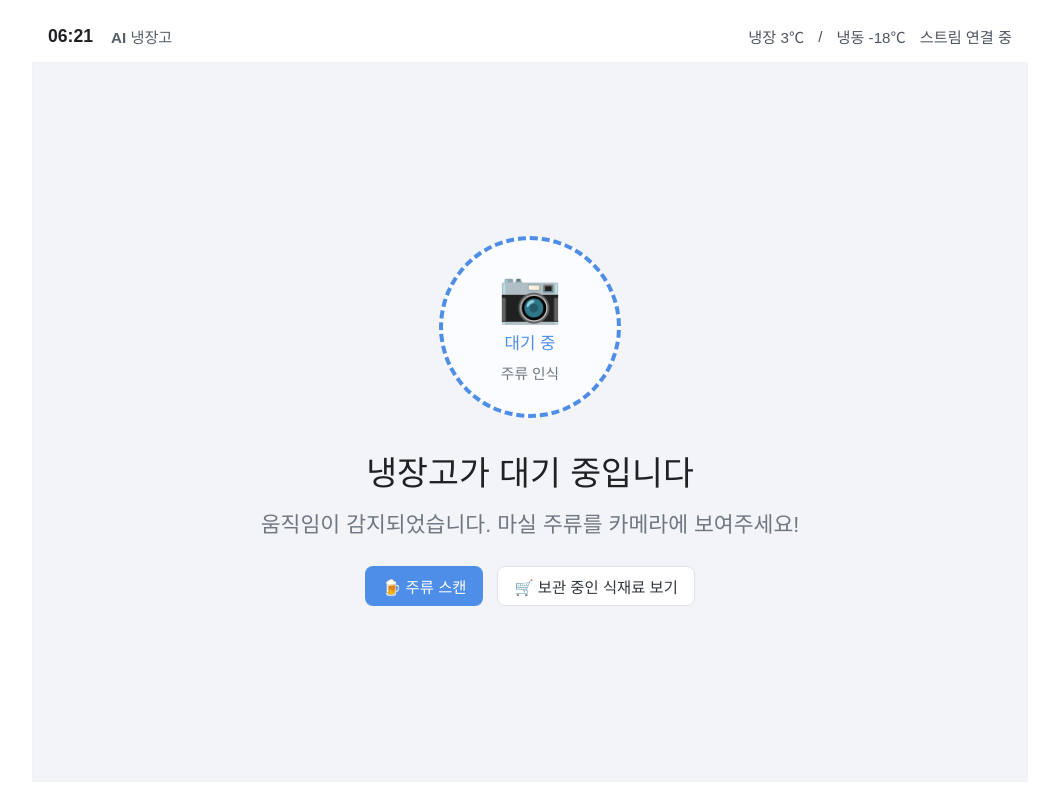
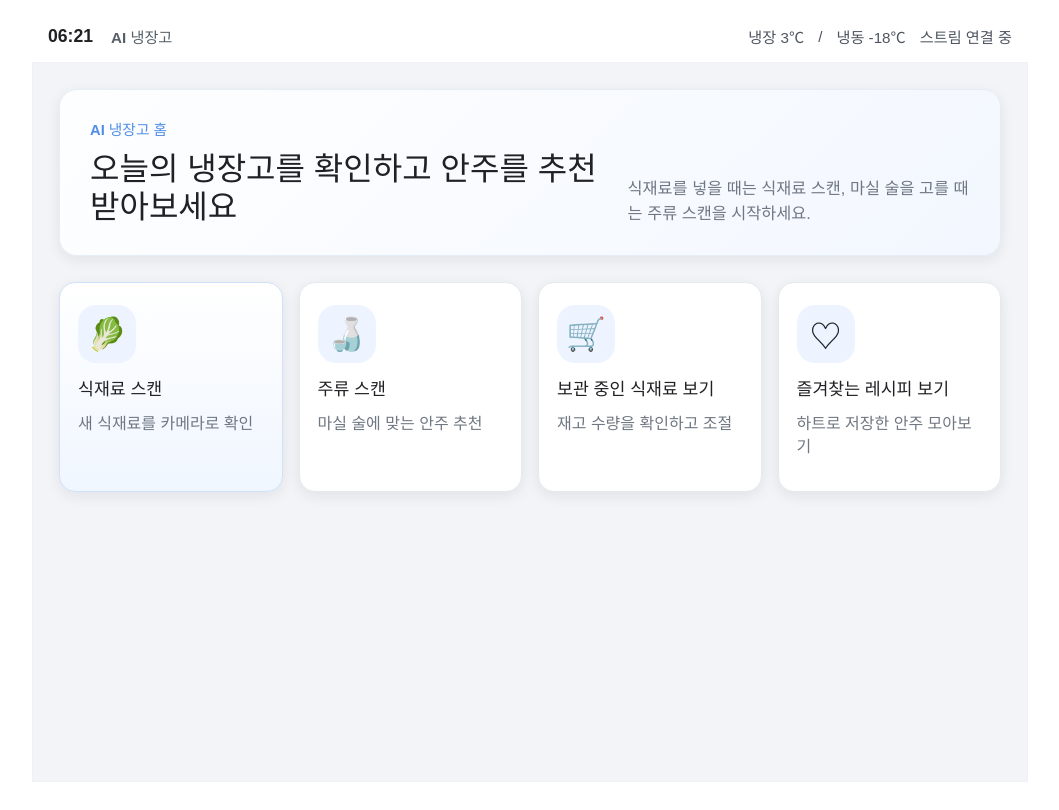
Before and after one commit to DCLab-project/Alcoholic-FE, a React (Vite) app: page / in a window 1280 px wide. Shown: the whole page, without its empty margins (110-1169 px from the left). Built offline with nearby package versions, Linux system fonts and the light colour scheme; no server answers.

Commit message:
feat(fe): 메인 홈 화면 및 스캔 진입 구조 개편 (#7)

```diff
--- a/src/components/AppShell.tsx
+++ b/src/components/AppShell.tsx
@@ -3,23 +3,19 @@ import { useLocation, useNavigate } from "react-router-dom";
 import { useAppState } from "../hooks/useAppState";
 
 function canAutoNavigateToDetected(pathname: string) {
-  if (pathname === "/detected-ingredients") {
-    return false;
-  }
+  return pathname !== "/scan/ingredient";
+}
 
-  if (pathname.startsWith("/recommendations/")) {
-    return false;
-  }
-
-  return true;
+function canAutoNavigateToLiquorScan(pathname: string) {
+  return pathname !== "/scan/liquor";
 }
 
 export function AppShell({ children }: PropsWithChildren) {
-  const { pendingIngredients, recommendations, systemStatus } = useAppState();
+  const { activeAlcohol, pendingIngredients, systemStatus } = useAppState();
   const location = useLocation();
   const navigate = useNavigate();
   const previousPendingCountRef = useRef(pendingIngredients.length);
-  const previousRecommendationCountRef = useRef(recommendations.length);
+  const previousAlcoholIdRef = useRef(activeAlcohol?.id ?? null);
   const [clockLabel, setClockLabel] = useState(() =>
     new Intl.DateTimeFormat("ko-KR", {
       hour: "2-digit",
@@ -49,22 +45,23 @@ export function AppShell({ children }: PropsWithChildren) {
     const hasNewDetectedIngredient = pendingIngredients.length > previousPendingCount;
 
     if (hasNewDetectedIngredient && canAutoNavigateToDetected(location.pathname)) {
-      navigate("/detected-ingredients");
+      navigate("/scan/ingredient");
     }
 
     previousPendingCountRef.current = pendingIngredients.length;
   }, [location.pathname, navigate, pendingIngredients.length]);
 
   useEffect(() => {
-    const previousRecommendationCount = previousRecommendationCountRef.current;
-    const hasNewRecommendations = recommendations.length > previousRecommendationCount;
+    const nextAlcoholId = activeAlcohol?.id ?? null;
+    const hasNewAlcoholDetection =
+      Boolean(nextAlcoholId) && nextAlcoholId !== previousAlcoholIdRef.current;
 
-    if (hasNewRecommendations && location.pathname !== "/recommendations") {
-      navigate("/recommendations");
+    if (hasNewAlcoholDetection && canAutoNavigateToLiquorScan(location.pathname)) {
+      navigate("/scan/liquor");
     }
 
-    previousRecommendationCountRef.current = recommendations.length;
-  }, [location.pathname, navigate, recommendations.length]);
+    previousAlcoholIdRef.current = nextAlcoholId;
+  }, [activeAlcohol?.id, location.pathname, navigate]);
 
   return (
     <div className="tablet-app">
--- a/src/pages/Main/MainPage.tsx
+++ b/src/pages/Main/MainPage.tsx
@@ -1,43 +1,32 @@
-import { Link } from "react-router-dom";
+import { Link, useNavigate } from "react-router-dom";
 import { useAppState } from "../../hooks/useAppState";
 
 export function MainPage() {
+  const navigate = useNavigate();
   const {
-    activeAlcohol,
-    errorMessage,
+    isAwaitingIngredientDetection,
     isAwaitingLiquorDetection,
-    isRefreshingRecommendations,
+    isStartingIngredientScan,
     isStartingLiquorScan,
     recommendations,
+    startIngredientScan,
     startLiquorScan,
   } = useAppState();
   const hasReadyRecommendations = recommendations.length > 0;
-  const liquorStatusLabel = activeAlcohol
-    ? isRefreshingRecommendations
-      ? "추천 중"
-      : hasReadyRecommendations
-        ? "준비 완료"
-        : errorMessage
-          ? "재시도 필요"
-          : "인식 완료"
-    : isAwaitingLiquorDetection
-      ? "스캔 중"
-      : "대기 중";
-  const liquorStatusDescription = activeAlcohol
-    ? isRefreshingRecommendations
-      ? `${activeAlcohol.name}에 맞는 안주를 추천하고 있습니다.`
-      : hasReadyRecommendations
-        ? `${activeAlcohol.name} 추천 3가지를 준비했습니다.`
-        : errorMessage
-          ? "추천을 다시 받아오지 못했습니다. 다시 감지해 주세요."
-          : `${activeAlcohol.name} 감지 완료`
-    : isAwaitingLiquorDetection
-      ? "카메라에서 주류를 인식하고 있습니다. 잠시만 기다려주세요."
-      : "움직임이 감지되었습니다. 마실 주류를 카메라에 보여주세요!";
-  const cameraEmoji = activeAlcohol?.icon ?? "📷";
-  const isRingActive = isAwaitingLiquorDetection || (activeAlcohol && isRefreshingRecommendations);
+
+  async function handleStartIngredientScan() {
+    navigate("/scan/ingredient");
+
+    try {
+      await startIngredientScan();
+    } catch {
+      return;
+    }
+  }
 
   async function handleStartLiquorScan() {
+    navigate("/scan/liquor");
+
     try {
       await startLiquorScan();
     } catch {
@@ -46,75 +35,64 @@ export function MainPage() {
   }
 
   return (
-    <section className="screen-panel screen-panel--centered">
-      <div className="home-screen">
-        <div className={`camera-ring ${isRingActive ? "camera-ring--active" : ""}`}>
-          <span className="camera-ring__emoji">{cameraEmoji}</span>
-          <strong className="camera-ring__status">{liquorStatusLabel}</strong>
-          <span className="camera-ring__name">
-            {activeAlcohol ? activeAlcohol.name : isAwaitingLiquorDetection ? "인식 대기" : "주류 인식"}
-          </span>
+    <section className="screen-panel home-dashboard">
+      <div className="home-dashboard__hero">
+        <div>
+          <span className="home-dashboard__eyebrow">AI 냉장고 홈</span>
+          <h1>오늘의 냉장고를 확인하고 안주를 추천받아보세요</h1>
+        </div>
+        <p>
+          식재료를 넣을 때는 식재료 스캔, 마실 술을 고를 때는 주류 스캔을
+          시작하세요.
+        </p>
       </div>
 
-        <div className="home-screen__copy">
-          <h1>
-            {activeAlcohol
-              ? `${activeAlcohol.name} 인식 완료`
-              : isAwaitingLiquorDetection
-                ? "주류를 인식하는 중입니다"
-                : "냉장고가 대기 중입니다"}
-          </h1>
-          <p>{liquorStatusDescription}</p>
-        </div>
+      <div className="home-dashboard__grid">
+        <button
+          className="home-action-card home-action-card--primary"
+          disabled={isStartingIngredientScan || isAwaitingIngredientDetection}
+          onClick={() => void handleStartIngredientScan()}
+          type="button"
+        >
+          <span className="home-action-card__icon">🥬</span>
+          <strong>식재료 스캔</strong>
+          <span>
+            {isStartingIngredientScan || isAwaitingIngredientDetection
+              ? "식재료 인식 중"
+              : "새 식재료를 카메라로 확인"}
+          </span>
+        </button>
 
-        <div className="home-screen__actions">
         <button
-            className="button button--primary"
+          className="home-action-card"
           disabled={isStartingLiquorScan || isAwaitingLiquorDetection}
           onClick={() => void handleStartLiquorScan()}
           type="button"
         >
-            {isStartingLiquorScan
-              ? "주류 스캔 요청 중..."
-              : isAwaitingLiquorDetection
-                ? "주류 스캔 중..."
-                : "🍺 주류 스캔"}
+          <span className="home-action-card__icon">🍶</span>
+          <strong>주류 스캔</strong>
+          <span>
+            {isStartingLiquorScan || isAwaitingLiquorDetection
+              ? "주류 인식 중"
+              : "마실 술에 맞는 안주 추천"}
+          </span>
         </button>
-          <Link className="button button--light" to="/inventory">
-            🛒 보관 중인 식재료 보기
+
+        <Link className="home-action-card" to="/inventory">
+          <span className="home-action-card__icon">🛒</span>
+          <strong>보관 중인 식재료 보기</strong>
+          <span>재고 수량을 확인하고 조절</span>
         </Link>
-          {activeAlcohol ? (
-            hasReadyRecommendations ? (
-              <Link className="button button--ghost" to="/recommendations">
-                🍽 추천 결과 다시 보기
+
+        <Link className="home-action-card" to="/favorites">
+          <span className="home-action-card__icon">♡</span>
+          <strong>즐겨찾는 레시피 보기</strong>
+          <span>
+            {hasReadyRecommendations
+              ? "저장한 레시피와 최근 추천 확인"
+              : "하트로 저장한 안주 모아보기"}
+          </span>
         </Link>
-            ) : (
-              <button className="button button--ghost" disabled type="button">
-                {isRefreshingRecommendations ? "추천 준비 중..." : "추천 결과 대기 중"}
-              </button>
-            )
-          ) : null}
-        </div>
-
-        {activeAlcohol ? (
-          <div className="home-screen__hint-box">
-            <p className="home-screen__hint">최근 감지된 주류: {activeAlcohol.name}</p>
-            <p className="home-screen__hint home-screen__hint--strong">
-              {isRefreshingRecommendations
-                ? "추천 중입니다. 결과가 도착하면 자동으로 추천 화면을 열어줍니다."
-                : hasReadyRecommendations
-                  ? "추천 결과가 준비되었습니다."
-                  : "다음 추천 요청을 대기 중입니다."}
-            </p>
-          </div>
-        ) : isAwaitingLiquorDetection ? (
-          <div className="home-screen__hint-box">
-            <p className="home-screen__hint">주류 스캔 요청이 접수되었습니다.</p>
-            <p className="home-screen__hint home-screen__hint--strong">
-              인식 결과가 오면 자동으로 추천 흐름을 이어갑니다.
-            </p>
-          </div>
-        ) : null}
       </div>
     </section>
   );
--- a/src/styles/index.css
+++ b/src/styles/index.css
@@ -53,6 +53,22 @@ textarea {
 
 button {
   cursor: pointer;
+}
+
+input {
+  width: 100%;
+  min-height: 40px;
+  padding: 0 12px;
+  border: 1px solid #dfe3e8;
+  border-radius: 10px;
+  background: #ffffff;
+  color: var(--text-main);
+  outline: none;
+}
+
+input:focus {
+  border-color: var(--blue);
+  box-shadow: 0 0 0 3px rgba(79, 142, 232, 0.14);
 }
 
 .tablet-app {
@@ -194,6 +210,119 @@ button {
   color: #606973;
 }
 
+.button--compact {
+  min-height: 32px;
+  padding: 0 10px;
+  font-size: 0.82rem;
+}
+
+.home-dashboard {
+  display: grid;
+  align-content: start;
+  gap: 26px;
+}
+
+.home-dashboard__hero {
+  min-height: 164px;
+  padding: 28px 30px;
+  display: grid;
+  grid-template-columns: 1.2fr 0.8fr;
+  align-items: end;
+  gap: 24px;
+  border-radius: 18px;
+  background:
+    linear-gradient(135deg, rgba(255, 255, 255, 0.94), rgba(242, 247, 255, 0.92)),
+    linear-gradient(120deg, #eaf3ff, #f7fafc);
+  border: 1px solid #e5edf7;
+  box-shadow: var(--shadow);
+}
+
+.home-dashboard__eyebrow {
+  display: inline-flex;
+  margin-bottom: 12px;
+  color: var(--blue);
+  font-size: 0.92rem;
+  font-weight: 800;
+}
+
+.home-dashboard__hero h1 {
+  max-width: 560px;
+  margin: 0;
+  font-size: 2rem;
+  line-height: 1.18;
+  font-weight: 900;
+}
+
+.home-dashboard__hero p {
+  margin: 0;
+  color: var(--text-sub);
+  font-size: 1.02rem;
+  line-height: 1.55;
+}
+
+.home-dashboard__grid {
+  display: grid;
+  grid-template-columns: repeat(4, minmax(0, 1fr));
+  gap: 16px;
+}
+
+.home-action-card {
+  min-height: 210px;
+  padding: 22px 18px;
+  border: 1px solid #e6e9ee;
+  border-radius: 16px;
+  background: #ffffff;
+  box-shadow: var(--shadow);
+  display: grid;
+  align-content: start;
+  justify-items: start;
+  gap: 12px;
+  color: var(--text-main);
+  text-align: left;
+  transition:
+    transform 140ms ease,
+    border-color 140ms ease,
+    box-shadow 140ms ease;
+}
+
+.home-action-card:hover {
+  transform: translateY(-2px);
+  border-color: #d3e2f7;
+  box-shadow: 0 10px 24px rgba(15, 23, 42, 0.11);
+}
+
+.home-action-card:disabled {
+  opacity: 0.66;
+  cursor: wait;
+  transform: none;
+}
+
+.home-action-card--primary {
+  border-color: #cfe1fb;
+  background: linear-gradient(180deg, #ffffff, #f0f6ff);
+}
+
+.home-action-card__icon {
+  width: 58px;
+  height: 58px;
+  border-radius: 18px;
+  display: inline-flex;
+  align-items: center;
+  justify-content: center;
+  background: var(--blue-soft);
+  font-size: 2rem;
+}
+
+.home-action-card strong {
+  font-size: 1.08rem;
+  font-weight: 900;
+}
+
+.home-action-card span:last-child {
+  color: var(--text-sub);
+  line-height: 1.45;
+}
+
 .home-screen {
   width: 100%;
   max-width: 760px;
@@ -222,6 +351,12 @@ button {
 .camera-ring__emoji {
   font-size: 3.2rem;
   line-height: 1;
+}
+
+.camera-ring__image {
+  width: 74px;
+  height: 74px;
+  object-fit: contain;
 }
 
 .camera-ring__status {
@@ -281,6 +416,84 @@ button {
   font-weight: 700;
 }
 
+.scan-screen {
+  width: 100%;
+  max-width: 760px;
+  display: grid;
+  justify-items: center;
+  gap: 26px;
+  text-align: center;
+}
+
+.scan-screen__copy {
+  display: grid;
+  gap: 12px;
+}
+
+.scan-screen__copy h1 {
+  margin: 0;
+  font-size: 2rem;
+  font-weight: 900;
+}
+
+.scan-screen__copy p,
+.scan-screen__hint {
+  margin: 0;
+  color: var(--text-sub);
+  font-size: 1.18rem;
+  line-height: 1.45;
+}
+
+.scan-screen__actions {
+  display: flex;
+  justify-content: center;
+  gap: 14px;
+  flex-wrap: wrap;
+}
+
+.scan-edit-field {
+  width: min(360px, 100%);
+  display: grid;
+  gap: 8px;
+  text-align: left;
+}
+
+.scan-edit-field span {
+  color: #4e5560;
+  font-size: 0.9rem;
+  font-weight: 800;
+}
+
+.scan-edit-field small {
+  color: var(--text-sub);
+  font-size: 0.82rem;
+}
+
+.inventory-create-panel {
+  margin-bottom: 18px;
+  padding: 16px;
+  display: grid;
+  grid-template-columns: 1.4fr minmax(160px, 1fr) 110px auto;
+  align-items: end;
+  gap: 12px;
+  border: 1px solid #e6e9ee;
+  border-radius: 16px;
+  background: #ffffff;
+  box-shadow: var(--shadow);
+}
+
+.inventory-create-panel strong {
+  display: block;
+  margin-bottom: 4px;
+  font-weight: 900;
+}
+
+.inventory-create-panel p {
+  margin: 0;
+  color: var(--text-sub);
+  font-size: 0.9rem;
+}
+
 .inventory-card-grid {
   display: grid;
   grid-template-columns: repeat(5, minmax(0, 1fr));
@@ -310,6 +523,11 @@ button {
   gap: 8px;
 }
 
+.inventory-tile--editing {
+  align-content: stretch;
+  gap: 10px;
+}
+
 .inventory-tile__count {
   position: absolute;
   top: 8px;
@@ -330,6 +548,13 @@ button {
   margin-top: 8px;
   font-size: 3rem;
   line-height: 1;
+}
+
+.inventory-tile__image {
+  width: 54px;
+  height: 54px;
+  margin-top: 8px;
+  object-fit: contain;
 }
 
 .inventory-tile strong {
@@ -354,6 +579,19 @@ button {
   font-weight: 700;
 }
 
+.inventory-edit-form {
+  width: 100%;
+  display: grid;
+  gap: 8px;
+}
+
+.inventory-tile__actions {
+  display: flex;
+  justify-content: center;
+  gap: 8px;
+  flex-wrap: wrap;
+}
+
 .recommendation-heading {
   font-size: 1.15rem;
   font-weight: 800;
@@ -367,13 +605,43 @@ button {
 }
 
 .recommendation-choice-card {
+  position: relative;
   min-height: 380px;
-  padding: 40px 24px 28px;
+  padding: 24px;
   display: grid;
   justify-items: center;
   align-content: start;
   text-align: center;
   gap: 18px;
+}
+
+.recommendation-choice-card--fixed {
+  border-color: #b8d3fa;
+  box-shadow: 0 10px 24px rgba(79, 142, 232, 0.14);
+}
+
+.recommendation-choice-card__link {
+  width: 100%;
+  min-height: 320px;
+  padding-top: 28px;
+  display: grid;
+  justify-items: center;
+  align-content: start;
+  gap: 18px;
+}
+
+.recommendation-choice-card__pin {
+  position: absolute;
+  top: 14px;
+  right: 14px;
+  min-height: 30px;
+  padding: 0 10px;
+  border: 1px solid #d7e4f7;
+  border-radius: 999px;
+  background: var(--blue-soft);
+  color: var(--blue-strong);
+  font-size: 0.78rem;
+  font-weight: 900;
 }
 
 .recommendation-choice-card__emoji {
@@ -399,6 +667,57 @@ button {
 
 .screen-footer--hidden {
   display: none;
+}
+
+.favorite-card-grid {
+  display: grid;
+  grid-template-columns: repeat(3, minmax(0, 1fr));
+  gap: 18px;
+}
+
+.favorite-card {
+  min-height: 250px;
+  padding: 18px;
+  display: grid;
+  align-content: space-between;
+  justify-items: start;
+  gap: 14px;
+  border: 1px solid #eceef2;
+  border-radius: 16px;
+  background: #ffffff;
+  box-shadow: var(--shadow);
+}
+
+.favorite-card__link {
+  width: 100%;
+  display: grid;
+  gap: 12px;
+}
+
+.favorite-card__liquor {
+  justify-self: start;
+  padding: 5px 10px;
+  border-radius: 999px;
+  background: var(--blue-soft);
+  color: var(--blue-strong);
+  font-size: 0.78rem;
+  font-weight: 900;
+}
+
+.favorite-card__emoji {
+  font-size: 3.4rem;
+  line-height: 1;
+}
+
+.favorite-card strong {
+  font-size: 1.05rem;
+  font-weight: 900;
+}
+
+.favorite-card p {
+  margin: 0;
+  color: var(--text-sub);
+  line-height: 1.45;
 }
 
 .detail-layout {
@@ -625,6 +944,10 @@ button {
   .inventory-card-grid {
     grid-template-columns: repeat(4, minmax(0, 1fr));
   }
+
+  .home-dashboard__grid {
+    grid-template-columns: repeat(2, minmax(0, 1fr));
+  }
 }
 
 @media (max-width: 860px) {
@@ -643,6 +966,7 @@ button {
   }
 
   .home-screen__actions,
+  .scan-screen__actions,
   .screen-toolbar,
   .detail-toolbar,
   .screen-toolbar__actions,
@@ -656,10 +980,16 @@ button {
   }
 
   .inventory-card-grid,
+  .home-dashboard__grid,
   .recommendation-card-grid,
+  .favorite-card-grid,
   .detail-layout,
   .detected-screen,
   .detected-screen__grid {
+    grid-template-columns: 1fr;
+  }
+
+  .inventory-create-panel {
     grid-template-columns: 1fr;
   }
 
@@ -670,4 +1000,14 @@ button {
   .detail-card {
     min-height: auto;
   }
+
+  .home-dashboard__hero {
+    grid-template-columns: 1fr;
+    padding: 22px;
+  }
+
+  .home-dashboard__hero h1,
+  .scan-screen__copy h1 {
+    font-size: 1.65rem;
+  }
 }
```
Also changed, not shown: src/App.tsx (+8 -0 lines). Lines whose indentation alone changed are shown as unchanged.
